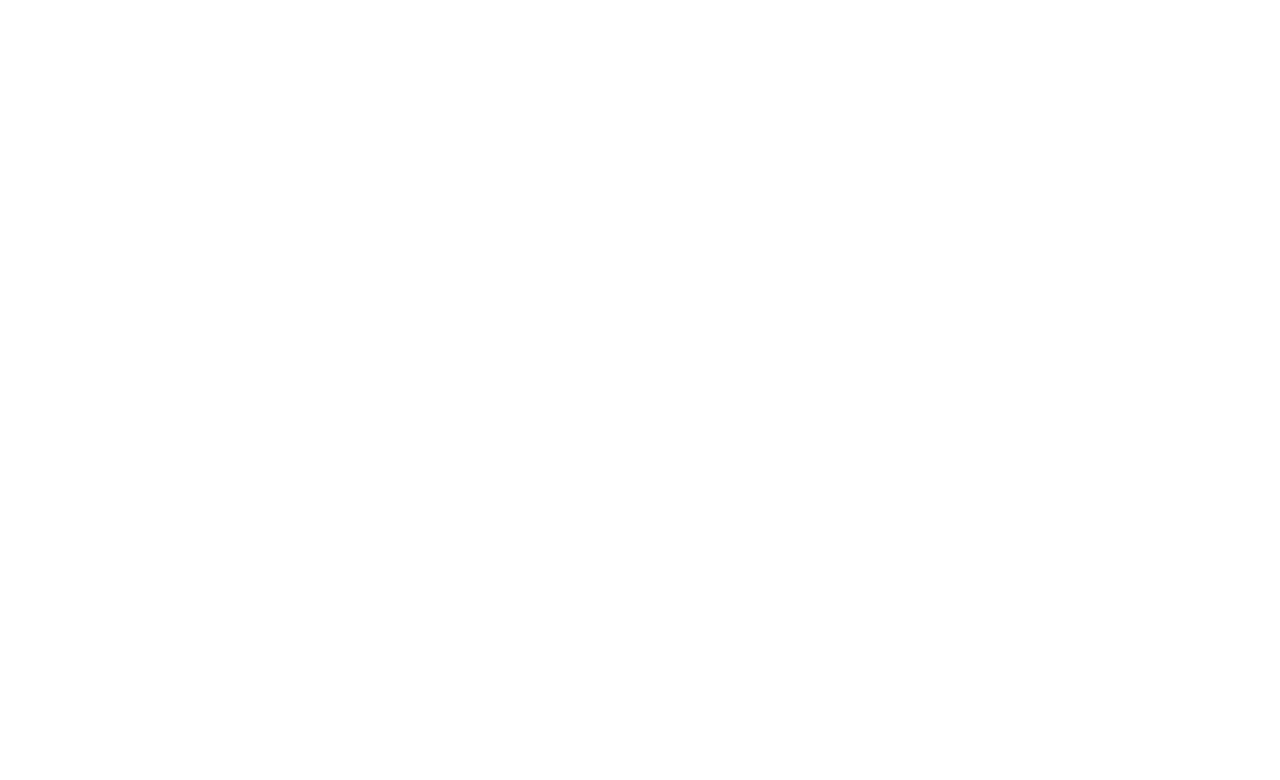
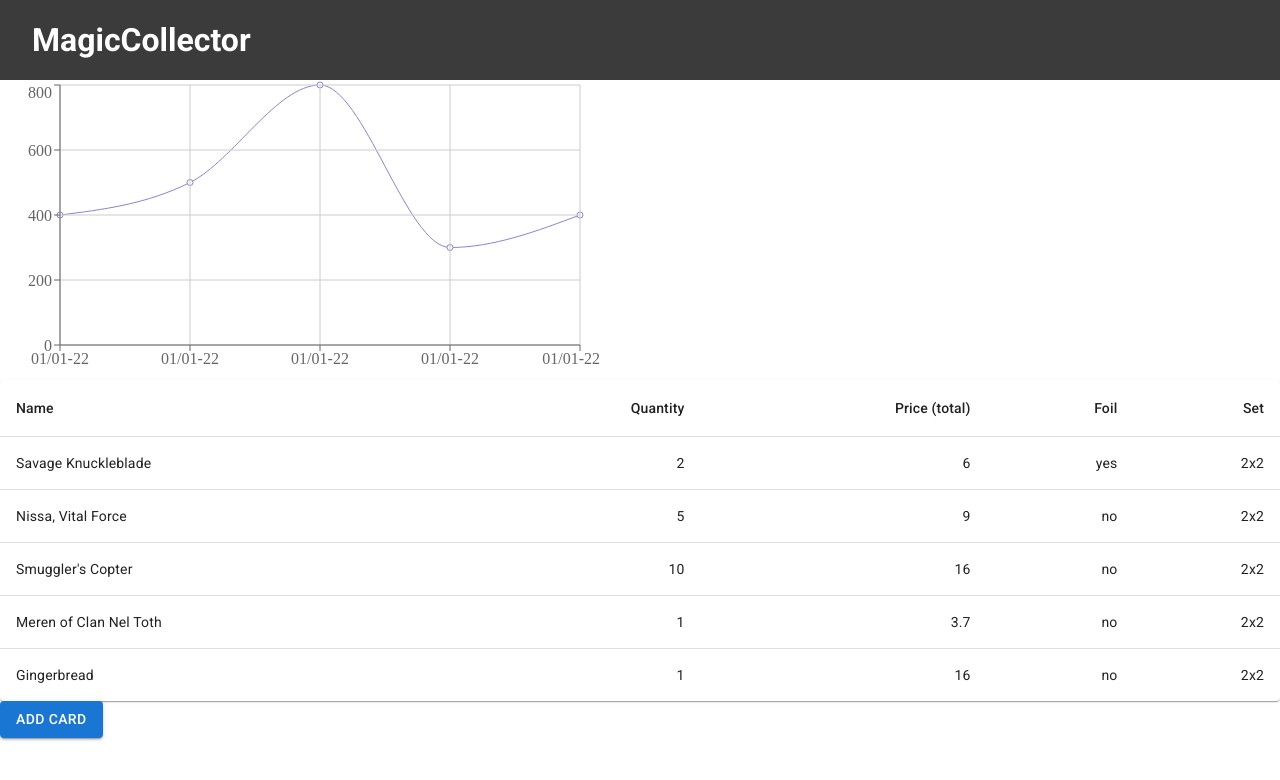
Before and after one commit to hampuslundblad/MagicCollector, a React (Vite) app in the folder client/: page / in a window 1280 px wide. Shown: the top 780 px of the page. Built offline with nearby package versions, Linux system fonts and the light colour scheme.

Commit message:
progress

```diff
--- a/client/index.html
+++ b/client/index.html
@@ -2,7 +2,6 @@
 <html lang="en">
   <head>
     <meta charset="UTF-8" />
-    <link rel="icon" type="image/svg+xml" href="/vite.svg" />
     <meta name="viewport" content="width=device-width, initial-scale=1.0" />
     <title>Vite + React + TS</title>
   </head>
--- a/client/src/App.tsx
+++ b/client/src/App.tsx
@@ -1,5 +1,46 @@
+import { Button } from "@mui/material";
+import CardTable from "./components/CardTable";
+import Header from "./components/Header";
+import PriceChart from "./components/PriceChart";
+import AddCardDialog from "./components/AddCardDialog";
+import { useState } from "react";
+
+function createData(
+  name: string,
+  quantity: number,
+  priceTotal: number,
+  foil: string,
+  set: string
+) {
+  return { name, quantity, priceTotal, foil, set };
+}
+const rows = [
+  createData("Savage Knuckleblade", 2, 6.0, "yes", "2x2"),
+  createData("Nissa, Vital Force", 5, 9.0, "no", "2x2"),
+  createData("Smuggler's Copter", 10, 16.0, "no", "2x2"),
+  createData("Meren of Clan Nel Toth", 1, 3.7, "no", "2x2"),
+  createData("Gingerbread", 1, 16.0, "no", "2x2"),
+];
+
 function App() {
-  return <div></div>;
+  const [dialogOpen, setDialogOpen] = useState(false);
+  const handleClickOpen = () => {
+    setDialogOpen(true);
+  };
+  const handleClickClosed = () => {
+    setDialogOpen(false);
+  };
+  return (
+    <div>
+      <Header />
+      <PriceChart />
+      <CardTable data={rows} />
+      <Button onClick={handleClickOpen} variant="contained">
+        Add card
+      </Button>
+      <AddCardDialog isOpen={dialogOpen} handleClose={handleClickClosed} />
+    </div>
+  );
 }
 
 export default App;
--- /dev/null
+++ b/client/src/components/AddCardDialog.tsx
@@ -0,0 +1,85 @@
+import * as React from "react";
+import Button from "@mui/material/Button";
+import TextField from "@mui/material/TextField";
+import Dialog, { DialogProps } from "@mui/material/Dialog";
+import DialogActions from "@mui/material/DialogActions";
+import DialogContent from "@mui/material/DialogContent";
+import DialogContentText from "@mui/material/DialogContentText";
+import DialogTitle from "@mui/material/DialogTitle";
+import { useEffect, useState } from "react";
+import {
+  FormControl,
+  Input,
+  InputLabel,
+  MenuItem,
+  Select,
+  SelectChangeEvent,
+} from "@mui/material";
+
+type AddCardDialogProps = {
+  isOpen: boolean;
+  handleClose: () => void;
+};
+export const AddCardDialog = (props: AddCardDialogProps) => {
+  const [open, setOpen] = useState(false);
+  const [foil, setFoil] = useState("false");
+  const [name, setName] = useState("");
+  const [quantity, setQuantity] = useState("");
+  useEffect(() => setOpen(props.isOpen), [props.isOpen]);
+
+  const handleFoilChange = (event: SelectChangeEvent) => {
+    setFoil(event.target.value as string);
+  };
+  const handleNameChange = (event: any) => {
+    setName(event.target.value as string);
+  };
+  const handleQuantityChange = (event: any) => {
+    setQuantity(event.target.value as string);
+  };
+  const handleClose = () => {
+    props.handleClose();
+    setOpen(false);
+  };
+  const handleAdd = () => {
+    handleClose();
+    alert(`${name} , ${quantity} , ${foil}`);
+  };
+  return (
+    <div>
+      <Dialog open={open} onClose={handleClose}>
+        <DialogTitle>Add card</DialogTitle>
+        <DialogContent>
+          <DialogContentText>Name</DialogContentText>
+          <Input
+            autoFocus
+            margin="dense"
+            id="name"
+            onChange={handleNameChange}
+          />
+        </DialogContent>
+        <DialogContent>
+          <DialogContentText>Quantity</DialogContentText>
+          <Input
+            autoFocus
+            margin="dense"
+            id="Quantity"
+            onChange={handleQuantityChange}
+          />
+        </DialogContent>
+        <DialogContentText>Foil</DialogContentText>
+
+        <FormControl sx={{ mt: 2, minWidth: 120 }} margin="dense">
+          <Select autoFocus value={foil} label="" onChange={handleFoilChange}>
+            <MenuItem value="false">false</MenuItem>
+            <MenuItem value="true">true</MenuItem>
+          </Select>
+        </FormControl>
+        <DialogActions>
+          <Button onClick={handleAdd}>Add</Button>
+          <Button onClick={handleClose}>Cancel</Button>
+        </DialogActions>
+      </Dialog>
+    </div>
+  );
+};
+export default AddCardDialog;
--- /dev/null
+++ b/client/src/components/CardTable.tsx
@@ -0,0 +1,50 @@
+import {
+  Paper,
+  Table,
+  TableBody,
+  TableCell,
+  TableContainer,
+  TableHead,
+  TableRow,
+} from "@mui/material";
+import { Card } from "../types/Card";
+
+type CardTableProps = {
+  data: Card[];
+};
+
+const CardTable = ({ data }: CardTableProps) => {
+  const rows = data ?? [];
+  return (
+    <TableContainer component={Paper}>
+      <Table sx={{ minWidth: 650 }} aria-label="simple table">
+        <TableHead>
+          <TableRow>
+            <TableCell>Name</TableCell>
+            <TableCell align="right">Quantity</TableCell>
+            <TableCell align="right">Price (total)</TableCell>
+            <TableCell align="right">Foil </TableCell>
+            <TableCell align="right">Set</TableCell>
+          </TableRow>
+        </TableHead>
+        <TableBody>
+          {rows.map((row) => (
+            <TableRow
+              key={row.name}
+              sx={{ "&:last-child td, &:last-child th": { border: 0 } }}
+            >
+              <TableCell component="th" scope="row">
+                {row.name}
+              </TableCell>
+              <TableCell align="right">{row.quantity}</TableCell>
+              <TableCell align="right">{row.priceTotal}</TableCell>
+              <TableCell align="right">{row.foil}</TableCell>
+              <TableCell align="right">{row.set}</TableCell>
+            </TableRow>
+          ))}
+        </TableBody>
+      </Table>
+    </TableContainer>
+  );
+};
+export default CardTable;
--- /dev/null
+++ b/client/src/components/Header.tsx
@@ -0,0 +1,25 @@
+import styled from "styled-components";
+
+const Logo = styled.h3`
+  font-size: 2em;
+  color: white;
+  font-family: Roboto;
+`;
+const Background = styled.div`
+  background-color: #3b3b3b;
+  width: 100%;
+  height: 5rem;
+  display: flex;
+  align-items: center;
+  padding: 2rem;
+`;
+
+const Header = () => {
+  return (
+    <Background>
+      <Logo className="ff-serif"> MagicCollector </Logo>
+    </Background>
+  );
+};
+// #3b3b3b
+export default Header;
--- /dev/null
+++ b/client/src/components/PriceChart.tsx
@@ -0,0 +1,36 @@
+import {
+  LineChart,
+  Line,
+  CartesianGrid,
+  XAxis,
+  YAxis,
+  Tooltip,
+  Label,
+} from "recharts";
+
+const data = [
+  { date: "01/01-22", price: 400 },
+  { date: "01/01-22", price: 500 },
+  { date: "01/01-22", price: 800 },
+  { date: "01/01-22", price: 300 },
+  { date: "01/01-22", price: 400 },
+];
+
+const PriceChart = () => {
+  return (
+    <LineChart
+      width={600}
+      height={300}
+      data={data}
+      margin={{ top: 5, right: 20, bottom: 5, left: 0 }}
+    >
+      <Line type="monotone" dataKey="price" stroke="#8884d8" />
+      <CartesianGrid stroke="#ccc" />
+      <XAxis dataKey="date" />
+      <YAxis />
+      <Tooltip />
+    </LineChart>
+  );
+};
+
+export default PriceChart;
--- a/client/src/main.tsx
+++ b/client/src/main.tsx
@@ -1,6 +1,11 @@
 import React from "react";
 import ReactDOM from "react-dom/client";
 import App from "./App.tsx";
+import "@fontsource/roboto/300.css";
+import "@fontsource/roboto/400.css";
+import "@fontsource/roboto/500.css";
+import "@fontsource/roboto/700.css";
+import "./styles/base.css";
 
 ReactDOM.createRoot(document.getElementById("root") as HTMLElement).render(
   <React.StrictMode>
--- /dev/null
+++ b/client/src/styles/base.css
@@ -0,0 +1,193 @@
+/*------------------------ */
+/*    Custom properties     */
+/*------------------------ */
+
+:root {
+  /* colors */
+  --clr-dark: #000;
+  --clr-light: #fff;
+  --clr-green: #04aa6d;
+  --clr-grey: #333333;
+  --clr-white: #fff;
+  /* font sizes */
+  --fs-900: 9.375rem;
+  --fs-800: 6.25rem;
+  --fs-700: 3.5rem;
+  --fs-600: 2rem;
+  --fs-500: 1.75rem;
+  --fs-400: 1.125rem;
+  --fs-300: 1rem;
+  --fs-200: 0.875rem;
+
+  /* font families */
+  --ff-sans-normal: "Roboto", sans-serif;
+  --ff-sans-cond: "Roboto Condensed", sans-serif;
+  --ff-sans-serif: "Source Serif Pro", serif;
+}
+
+/*------------------------ */
+/*       Reset             */
+/*------------------------ */
+/* Box sizing */
+*,
+*::before,
+*::after {
+  box-sizing: border-box;
+}
+
+/* Reset margins */
+body,
+h1,
+h2,
+h3,
+h4,
+h5,
+p,
+figure,
+picture {
+  margin: 0;
+}
+
+/* Set up the body */
+body {
+  line-height: 1.5;
+  min-height: 100vh;
+}
+
+/* Make images easier to work with */
+img,
+picture {
+  max-width: 100%;
+  display: block;
+}
+
+/* Make forms easier to work with */
+input,
+button,
+textarea,
+select {
+  font: inherit;
+}
+
+/* Remove animations for those who have turned them off */
+@media (prefers-reduced-motion: reduce) {
+  *,
+  *::before,
+  *::after {
+    animation-duration: 0.01ms !important;
+    animation-iteration-count: 1 !important;
+    transition-duration: 0.01ms !important;
+    scroll-behavior: auto !important;
+  }
+}
+
+/*------------------*/
+/* Utility classes  */
+/*------------------*/
+
+.primary-btn {
+  border: none;
+  background-color: #f9a300;
+  border-radius: 3px;
+}
+
+.layout {
+  display: flex;
+  justify-content: center;
+}
+.light {
+  color: var(--clr-light);
+}
+.dark {
+  color: var(--clr-dark);
+}
+
+.flex {
+  display: flex;
+  gap: var(--gap);
+}
+
+.grid {
+  display: grid;
+  gap: var(--gap);
+}
+
+.container {
+  padding-inline: 2em;
+  max-width: 80rem;
+  margin-inline: auto;
+}
+
+.ff-serif {
+  font-family: var(--ff-sans-serif);
+}
+.ff-sans-cond {
+  font-family: var(--ff-sans-cond);
+}
+.ff-sans-normal {
+  font-family: var(--ff-sans-normal);
+}
+
+.letter-spacing-1 {
+  letter-spacing: 4.75px;
+}
+.letter-spacing-2 {
+  letter-spacing: 2.7px;
+}
+.letter-spacing-3 {
+  letter-spacing: 2.35;
+}
+
+.uppercase {
+  text-transform: uppercase;
+}
+
+.fs-900 {
+  font-size: var(--fs-900);
+}
+.fs-800 {
+  font-size: var(--fs-800);
+}
+.fs-700 {
+  font-size: var(--fs-700);
+}
+.fs-600 {
+  font-size: var(--fs-600);
+}
+.fs-500 {
+  font-size: var(--fs-500);
+}
+.fs-400 {
+  font-size: var(--fs-400);
+}
+.fs-300 {
+  font-size: var(--fs-300);
+}
+.fs-200 {
+  font-size: var(--fs-200);
+}
+
+.fs-900,
+.fs-800,
+.fs-700,
+.fs-600 {
+  line-height: 1.1;
+}
+
+.flow > * + * {
+  margin-top: var(--flow-space, 1rem);
+}
+
+/*------------------*/
+/*     Components   */
+/*------------------*/
+
+.divider {
+  width: 50%;
+  display: block;
+  height: 1px;
+  border: 0;
+  border-top: 1px solid #ccc;
+  margin: 1em 0;
+  padding: 0;
+}
```
Also changed, not shown: client/package.json (+11 -1 lines), client/src/types/Card.d.ts (added, +7 -0 lines), 1 other file (tests, documents, lock files or other folders).
